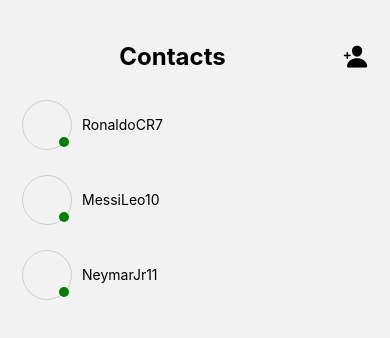
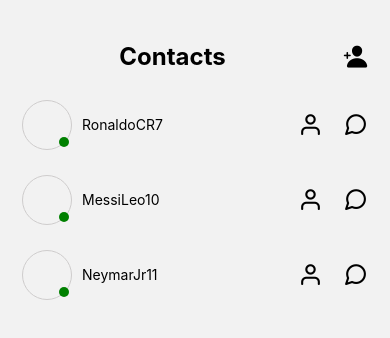
Before and after one commit to TallKAway/app-talkAway, a React Native app: screen /FriendsList in a window 390 px wide. Shown: the top 338 px of the page. Built offline with nearby package versions, Linux system fonts and the light colour scheme.

Commit message:
style and navigation on contactItem

```diff
--- a/src/components/ContactItem/ContactItem.tsx
+++ b/src/components/ContactItem/ContactItem.tsx
@@ -1,17 +1,44 @@
 import { Text, View, StyleSheet } from 'react-native';
+import IconFeather from 'react-native-vector-icons/Feather';
+import { useNavigation } from '@react-navigation/native';
+import { ScreenStackNavigatorProps } from '../../domains/Navigation';
 
 interface SearchInputProps {
     username: string;
+    id: number;
 }
 
-export const ContactItem = ({ username }: SearchInputProps) => {
+export const ContactItem = ({ username, id }: SearchInputProps) => {
+    const navigation = useNavigation<ScreenStackNavigatorProps>();
+
     return (
         <View style={styles.contactItem}>
-            <View style={styles.profilePic}>
-                <View style={styles.state}></View>
+            <View style={styles.contactItemButtons}>
+                <View style={styles.profilePic}>
+                    <View style={styles.state}></View>
+                </View>
+                <Text>{username}</Text>
             </View>
-            <View>
-                <Text>{username}</Text>
+            <View style={styles.contactItemActionsButtons}>
+                <IconFeather
+                    name="user"
+                    size={25}
+                    color="black"
+                    onPress={() => {
+                        navigation.navigate('ContactDetail', {});
+                    }}
+                />
+                <IconFeather
+                    name="message-circle"
+                    size={25}
+                    color="black"
+                    onPress={() => {
+                        navigation.navigate('Discussion', {
+                            username: username,
+                            id: id,
+                        });
+                    }}
+                />
             </View>
         </View>
     );
@@ -26,6 +53,7 @@ const styles = StyleSheet.create({
         borderRadius: 4,
         width: '100%',
         alignItems: 'center',
+        justifyContent: 'space-between',
         marginBottom: 10,
     },
     profilePic: {
@@ -49,4 +77,15 @@ const styles = StyleSheet.create({
         bottom: 2,
         right: 2,
     },
+    contactItemButtons: {
+        display: 'flex',
+        flexDirection: 'row',
+        alignItems: 'center',
+    },
+    contactItemActionsButtons: {
+        display: 'flex',
+        flexDirection: 'row',
+        alignItems: 'center',
+        gap: 20,
+    },
 });
--- a/src/components/StackNavigator/StackNavigator.tsx
+++ b/src/components/StackNavigator/StackNavigator.tsx
@@ -10,6 +10,7 @@ import { DiscussionPage } from '../../pages/DiscussionPage/DiscussionPage';
 import { ContactScreen } from '../../pages/ContactPage/ContactScreen';
 import { AddContactPage } from '../../pages/AddContact/AddContactPage';
 import { FriendsListPage } from '../../pages/FriendsList/FriendsListPage';
+import { ContactDetailsPage } from '../../pages/ContactDetails/ContactDetailsPage';
 
 const Stack = createNativeStackNavigator<ScreenStackNavigatorParamList>();
 
@@ -35,6 +36,7 @@ export const StackNavigator = () => {
                 component={FriendsListPage}
                 options={{ headerShown: false }}
             />
+            <Stack.Screen name="ContactDetail" component={ContactDetailsPage} />
 
             <Stack.Screen name="Chat" component={TabNavigator} options={{ headerShown: false }} />
 
--- a/src/domains/Navigation.ts
+++ b/src/domains/Navigation.ts
@@ -7,6 +7,7 @@ export type ScreenStackNavigatorParamList = {
     Discussion: { username: string | undefined; id: string };
     AddContactPage: undefined;
     FriendsList: undefined;
+    ContactDetail: undefined;
 };
 export type ScreenStackBottomNavigatorParamList = {
     Chat: undefined;
--- /dev/null
+++ b/src/pages/ContactDetails/ContactDetailsPage.tsx
@@ -0,0 +1,17 @@
+import { View, Text, SafeAreaView, StyleSheet } from 'react-native';
+import { ContactDetails } from './components/ContactDetails';
+export const ContactDetailsPage = () => {
+    return (
+        <SafeAreaView style={styles.contactWrapper}>
+            <ContactDetails />
+        </SafeAreaView>
+    );
+};
+
+const styles = StyleSheet.create({
+    contactWrapper: {
+        flex: 1,
+        width: '100%',
+        height: 'auto',
+    },
+});
--- /dev/null
+++ b/src/pages/ContactDetails/components/ContactDetails.tsx
@@ -0,0 +1,35 @@
+import {
+    View,
+    KeyboardAvoidingView,
+    TouchableWithoutFeedback,
+    Platform,
+    Keyboard,
+    StyleSheet,
+    Text,
+} from 'react-native';
+
+import { ScreenStackNavigatorProps } from '../../../domains/Navigation';
+import { useNavigation } from '@react-navigation/native';
+
+export type User = {
+    id: number;
+    username: string;
+    email: string;
+    password: string;
+    cellphone: string;
+    friends: Array<number>;
+};
+
+export const ContactDetails = () => {
+    const navigation = useNavigation<ScreenStackNavigatorProps>();
+
+    return (
+        <KeyboardAvoidingView behavior={Platform.OS === 'ios' ? 'padding' : 'height'}>
+            <TouchableWithoutFeedback onPress={Keyboard.dismiss}>
+                <Text>ContactDetailsPage</Text>
+            </TouchableWithoutFeedback>
+        </KeyboardAvoidingView>
+    );
+};
+
+const styles = StyleSheet.create({});
--- a/src/pages/FriendsList/components/Contact.tsx
+++ b/src/pages/FriendsList/components/Contact.tsx
@@ -129,7 +129,10 @@ export const Contact = () => {
                                         data={users}
                                         renderItem={({ item }) =>
                                             user[0].friends.includes(item.id) ? (
-                                                <ContactItem username={item.username} />
+                                                <ContactItem
+                                                    username={item.username}
+                                                    id={item.id}
+                                                />
                                             ) : null
                                         }
                                         style={styles.contactList}
```
